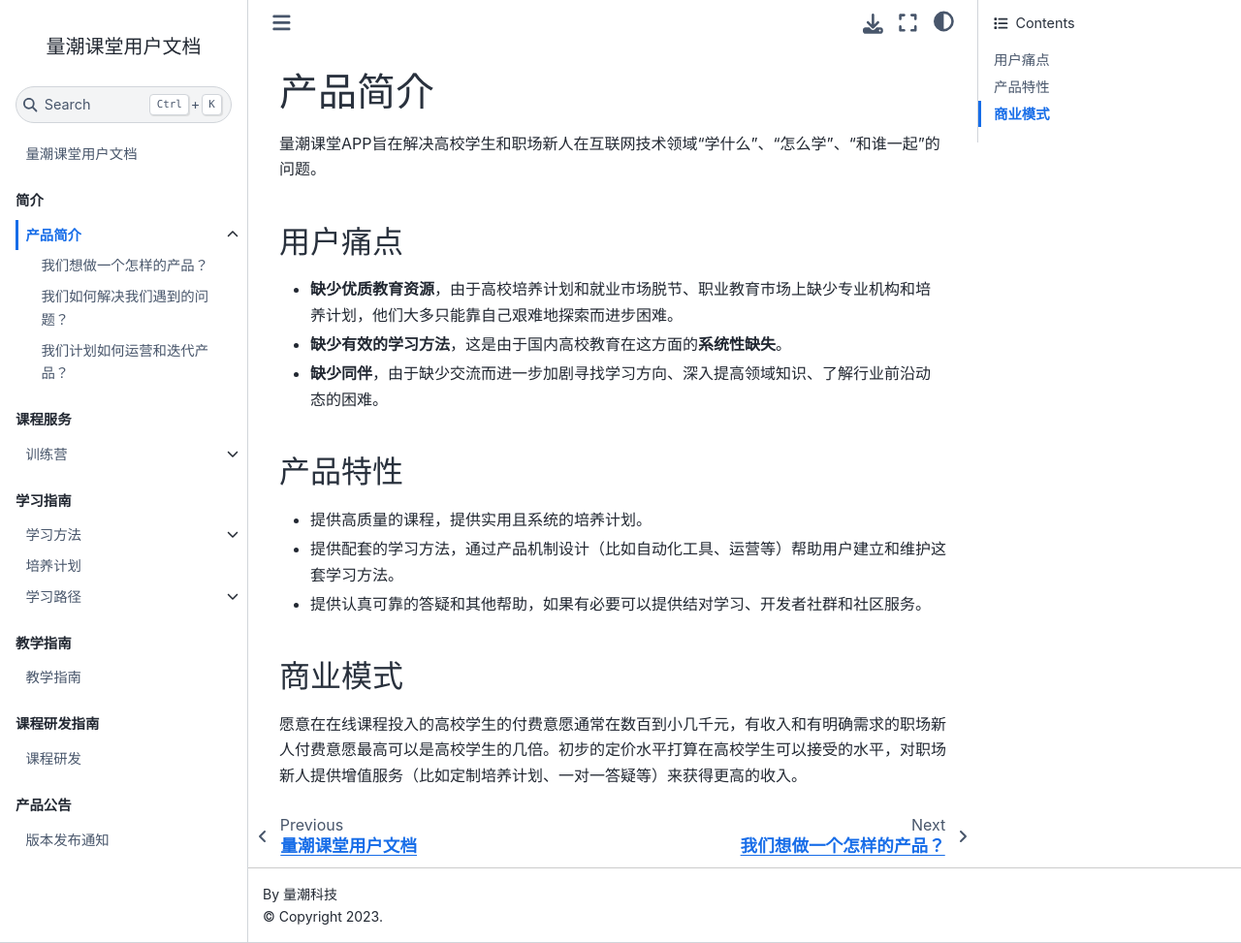
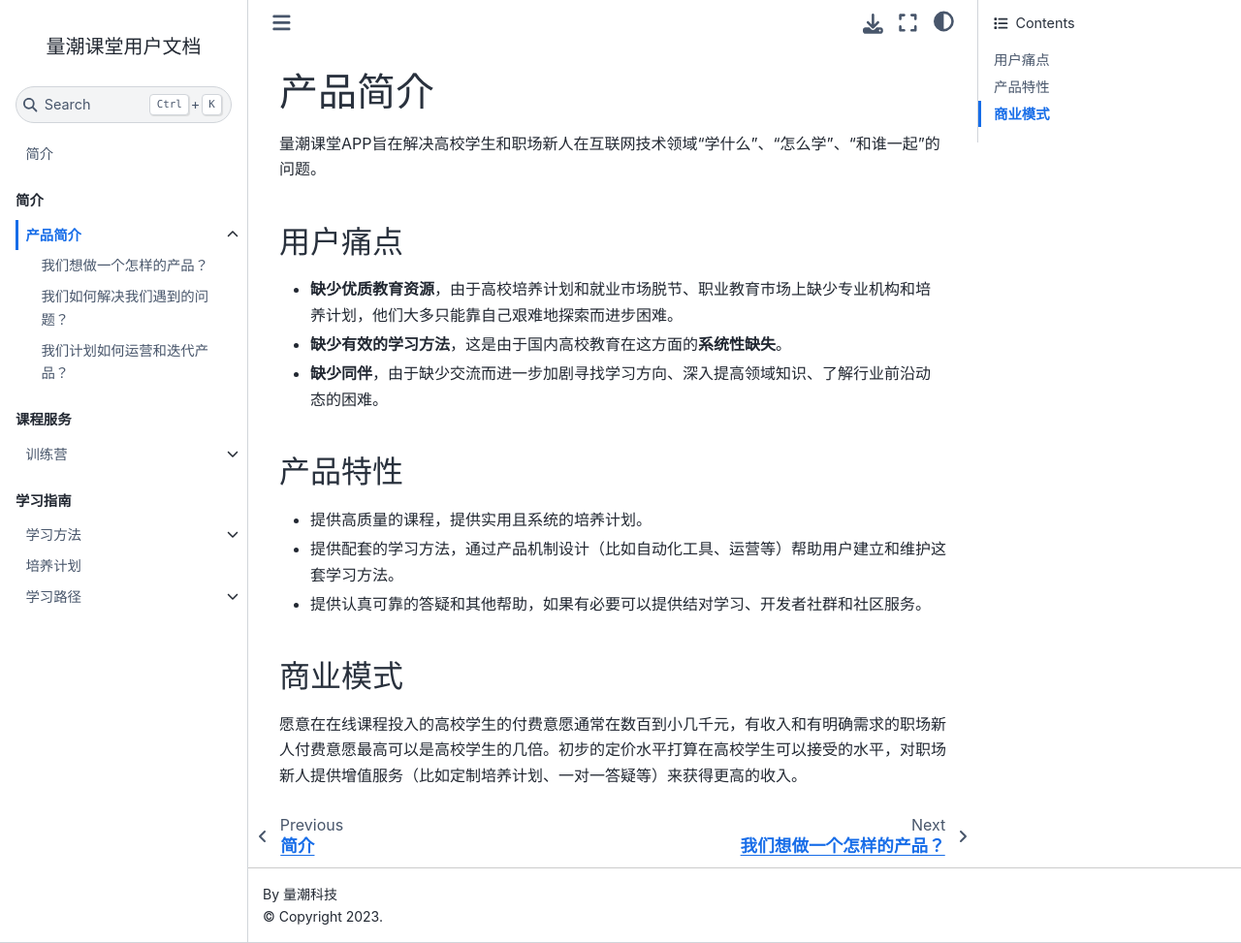
Before and after one commit to quanttide/qtclass-docs, a Jupyter Book: the page built from intro/README.md, in a window 1280 px wide and 973 px high. Shown: the whole window at 97% size. Built offline with Jupyter Book 1.0.4 settings and Sphinx 7.4.7 and the Sphinx Book theme 1.1.4, drawn with Linux system fonts in a browser that asks for light colours.

Commit message:
remove: 移除部分空章节

```diff
--- a/_toc.yml
+++ b/_toc.yml
@@ -1,5 +1,5 @@
 format: jb-book
-root: README.md
+root: index.md
 parts:
   - caption: 简介
     chapters:
@@ -28,12 +28,3 @@
           - file: schedules/devops/README.md
             sections:
               - file: schedules/devops/git.md
-  - caption: 教学指南
-    chapters:
-      - file: teaching/README.md
-  - caption: 课程研发指南
-    chapters:
-      - file: producing/README.md
-  - caption: 产品公告
-    chapters:
-      - file: release_notes/README.md
--- /dev/null
+++ b/index.md
@@ -0,0 +1 @@
+# 简介
--- a/release_notes/README.md
+++ /dev/null
@@ -1,3 +0,0 @@
-# 版本发布通知
-
-本章提供量潮课堂APP的版本发布通知。
--- a/teaching/README.md
+++ /dev/null
@@ -1 +0,0 @@
-# 教学指南
```
